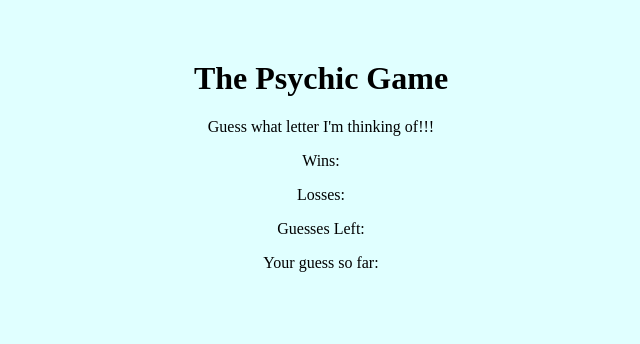
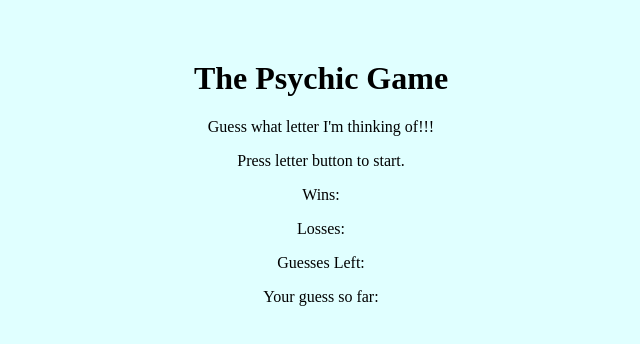
Before and after one commit to Don-2020/Psychic-Game, a plain HTML site: page index.html in a window 1280 px wide. Shown: the whole page, without its empty margins (319-959 px from the left). Drawn offline with Linux system fonts and the light colour scheme.

Commit message:
Updating a modified index file

```diff
--- a/index.html
+++ b/index.html
@@ -15,6 +15,7 @@
             <div class="col">
                 <h1> The Psychic Game </h1>
                 <p>Guess what letter I'm thinking of!!!</p>
+                <p>Press letter button to start.</p>
             </div>
         </div>
 
```
